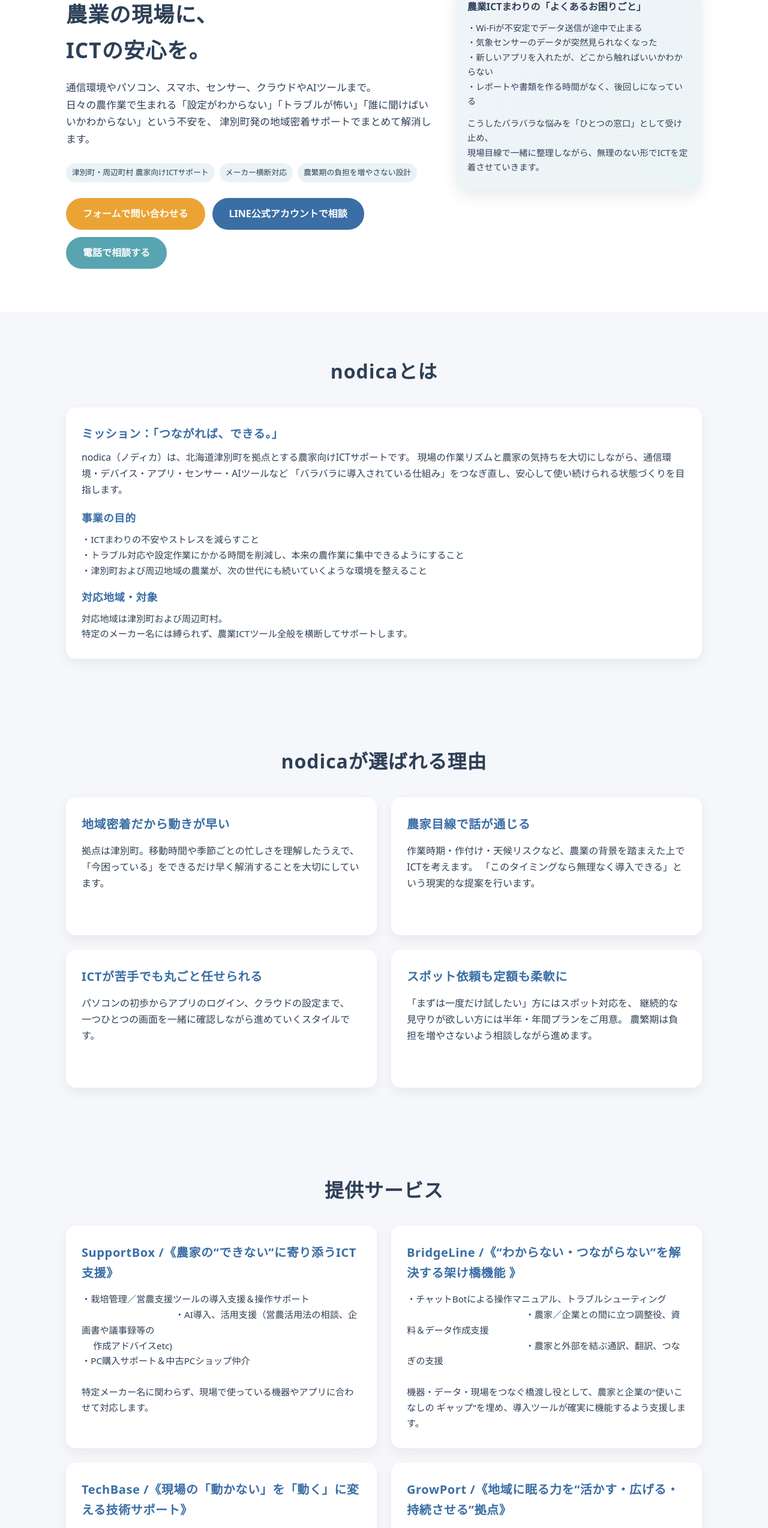
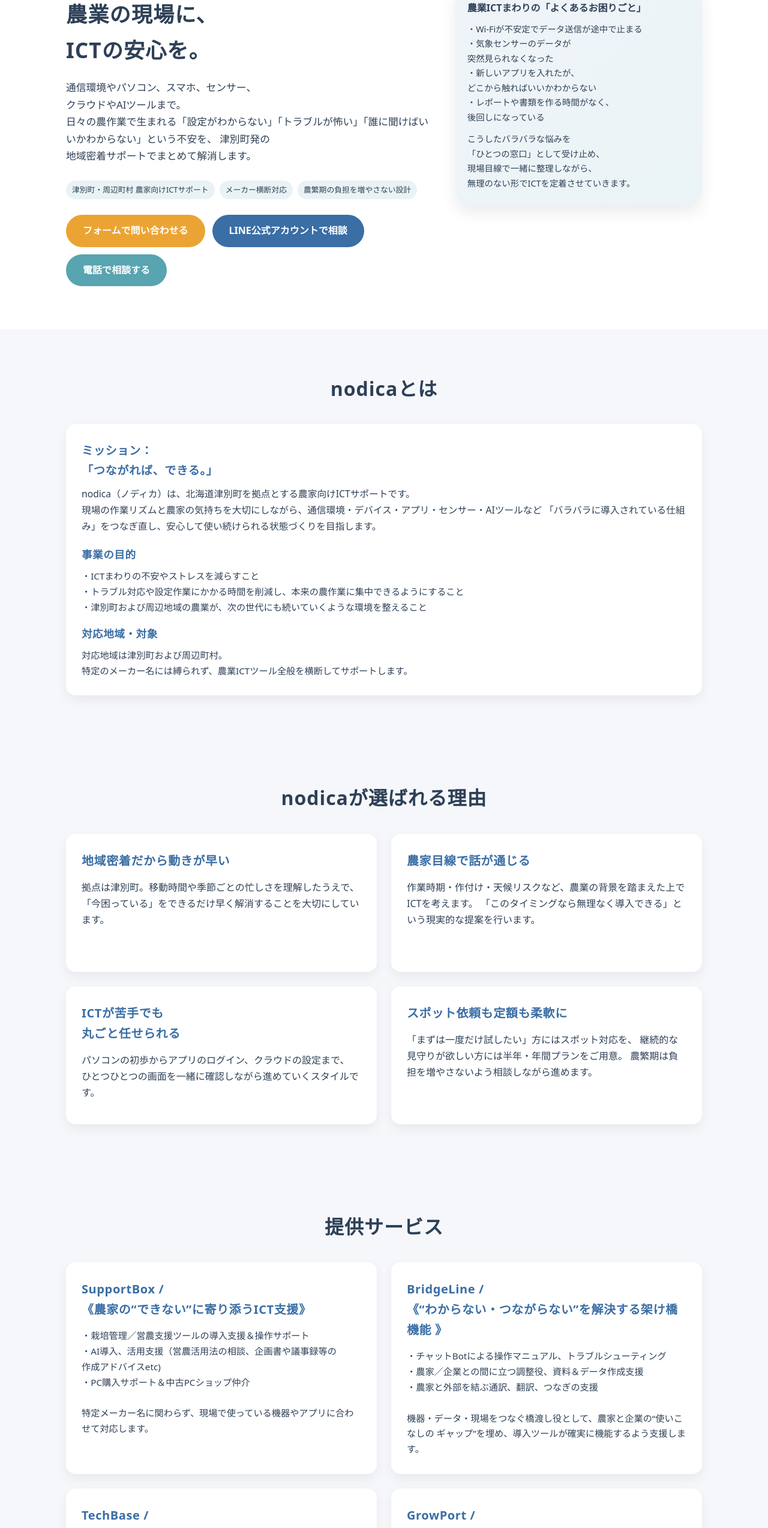
Before and after one commit to nodica-official/nodica-LP, a plain HTML site: page index.html in a window 1280 px wide. Shown: the part 231-2778 px from the top of the page at 60% size. Drawn offline with Linux system fonts and the light colour scheme; a web font is replaced by a local one.

Commit message:
Update index.html

```diff
--- a/index.html
+++ b/index.html
@@ -428,9 +428,11 @@
                 </h1>
 
                 <p class="hero-lead">
-                    通信環境やパソコン、スマホ、センサー、クラウドやAIツールまで。<br>
+                    通信環境やパソコン、スマホ、センサー、<br>
+                    クラウドやAIツールまで。<br>
                     日々の農作業で生まれる「設定がわからない」「トラブルが怖い」「誰に聞けばいいかわからない」という不安を、
-                    津別町発の地域密着サポートでまとめて解消します。
+                    津別町発の<br>
+                    地域密着サポートでまとめて解消します。
                 </p>
 
                 <div class="hero-tags">
@@ -460,13 +462,18 @@
                 <div class="hero-panel-title">農業ICTまわりの「よくあるお困りごと」</div>
                 <div class="hero-panel-list">
                     ・Wi-Fiが不安定でデータ送信が途中で止まる<br>
-                    ・気象センサーのデータが突然見られなくなった<br>
-                    ・新しいアプリを入れたが、どこから触ればいいかわからない<br>
-                    ・レポートや書類を作る時間がなく、後回しになっている
+                    ・気象センサーのデータが<br>
+                      突然見られなくなった<br>
+                    ・新しいアプリを入れたが、<br>
+                      どこから触ればいいかわからない<br>
+                    ・レポートや書類を作る時間がなく、<br>
+                      後回しになっている
                 </div>
                 <div style="margin-top:12px; font-size:0.9rem;">
-                    こうしたバラバラな悩みを「ひとつの窓口」として受け止め、<br>
-                    現場目線で一緒に整理しながら、無理のない形でICTを定着させていきます。
+                    こうしたバラバラな悩みを<br>
+                    「ひとつの窓口」として受け止め、<br>
+                    現場目線で一緒に整理しながら、<br>
+                    無理のない形でICTを定着させていきます。
                 </div>
             </div>
 
@@ -482,10 +489,11 @@
 
             <div class="card" style="min-height:auto;">
                 <h3 style="font-size:1.2rem; margin-bottom:10px;">
-                    ミッション：「つながれば、できる。」
+                    ミッション：<br>
+                    「つながれば、できる。」
                 </h3>
                 <p style="margin-bottom:20px; font-size:0.98rem;">
-                    nodica（ノディカ）は、北海道津別町を拠点とする農家向けICTサポートです。
+                    nodica（ノディカ）は、北海道津別町を拠点とする農家向けICTサポートです。<br>
                     現場の作業リズムと農家の気持ちを大切にしながら、通信環境・デバイス・アプリ・センサー・AIツールなど
                     「バラバラに導入されている仕組み」をつなぎ直し、安心して使い続けられる状態づくりを目指します。
                 </p>
@@ -536,10 +544,11 @@
                 </div>
 
                 <div class="card">
-                    <h3>ICTが苦手でも丸ごと任せられる</h3>
+                    <h3>ICTが苦手でも<br>
+                        丸ごと任せられる</h3>
                     <p>
                         パソコンの初歩からアプリのログイン、クラウドの設定まで、
-                        一つひとつの画面を一緒に確認しながら進めていくスタイルです。
+                        ひとつひとつの画面を一緒に確認しながら進めていくスタイルです。
                     </p>
                 </div>
 
@@ -566,29 +575,32 @@
             <div class="card-grid">
 
                 <div class="card">
-                    <h3>SupportBox /《農家の“できない”に寄り添うICT支援》</h3>
+                    <h3>SupportBox /<br>
+                        《農家の“できない”に寄り添うICT支援》</h3>
                     <p style="font-size:0.95rem;">
                         ・栽培管理／営農支援ツールの導入支援＆操作サポート<br>
-　　　　　　　　　　      ・AI導入、活用支援（営農活用法の相談、企画書や議事録等の<br>
-　                                                         作成アドバイスetc)<br>
+                        ・AI導入、活用支援（営農活用法の相談、企画書や議事録等の<br>
+                                                           作成アドバイスetc)<br>
                         ・PC購入サポート＆中古PCショップ仲介<br><br>
                         特定メーカー名に関わらず、現場で使っている機器やアプリに合わせて対応します。
                     </p>
                 </div>
 
                 <div class="card">
-                    <h3>BridgeLine /《“わからない・つながらない”を解決する架け橋機能 》</h3>
+                    <h3>BridgeLine /<br>
+                        《“わからない・つながらない”を解決する架け橋機能 》</h3>
                     <p style="font-size:0.95rem;">
                         ・チャットBotによる操作マニュアル、トラブルシューティング<br>
-　　　　　　　　　　　　　・農家／企業との間に立つ調整役、資料＆データ作成支援<br>
-　　　　　　　　　　　　　・農家と外部を結ぶ通訳、翻訳、つなぎの支援<br><br>
+                        ・農家／企業との間に立つ調整役、資料＆データ作成支援<br>
+                        ・農家と外部を結ぶ通訳、翻訳、つなぎの支援<br><br>
                         機器・データ・現場をつなぐ橋渡し役として、農家と企業の“使いこなしの
                         ギャップ”を埋め、導入ツールが確実に機能するよう支援します。
                     </p>
                 </div>
 
                 <div class="card">
-                    <h3>TechBase /《現場の「動かない」を「動く」に変える技術サポート》</h3>
+                    <h3>TechBase /<br>
+                        《現場の「動かない」を「動く」に変える技術サポート》</h3>
                     <p style="font-size:0.95rem;">
                         ・気象センサー等スマート農業機器、ICT機器の設置相談、点検保守<br>
                         ・倉庫やハウスのWi-Fi等通信ネットワークの環境整備サポート<br>
@@ -599,9 +611,10 @@
                 </div>
 
                 <div class="card">
-                    <h3>GrowPort /《地域に眠る力を“活かす・広げる・持続させる”拠点》</h3>
+                    <h3>GrowPort /<br>
+                        《地域に眠る力を“活かす・広げる・持続させる”拠点》</h3>
                     <p style="font-size:0.95rem;">
-                        ・企業との連携・実証支援など、地域と外部をつなぐ拠点的役割
+                        ・企業との連携・実証支援など、地域と外部をつなぐ拠点的役割<br>
 　　　　　　              （保守代行・業務委託など）<br><br>
                         地域や企業との連携をスムーズにし、新しい取り組みが現場の負担なく
                         継続できる仕組みづくりを支援します。
@@ -620,7 +633,8 @@
             <h2 class="sec-title">料金プラン</h2>
 
             <h3 style="font-size:1.3rem; text-align:center; margin-bottom:16px; color:var(--color-main);">
-                スポット（単発）税込 2,750円 /30分
+                スポット（単発）<br>
+                税込 2,750円 /30分
             </h3>
 
             <div class="price-grid" style="margin-bottom:32px;">
@@ -666,12 +680,12 @@
             <div class="card-grid" style="margin-bottom:32px;">
 
                 <div class="price-card" style="min-height:240px;">
-                    <div class="price-title">農家向け半年プラン</div>
+                    <div class="price-title">半年プラン</div>
                     <div class="price-value">税込 30,250円（6時間分）</div>
                     <p style="font-size:0.95rem;">
                         繁忙期・閑散期のバランスを踏まえながら、<br>
                         年に数回は必ず発生する「設定」「トラブル」「確認」を
-                        あらかじめ見込んでおきたい方向けのプランです。
+                        あらかじめ見込んでおきたい方向け。
                     </p>
                 </div>
 
@@ -693,7 +707,7 @@
                 <p style="font-size:0.95rem;">
                     ・AI活用セミナー（農家グループ・団体向け）<br>
                     ・カスタムGPT作成サポート<br>
-                    ・PC初期設定・入れ替え支援（別途お見積り）<br>
+                    ・議事録・会議要約AIツール導入支援<br>
                     目的や人数に合わせて内容を調整いたします。お気軽にご相談ください。
                 </p>
             </div>
@@ -765,7 +779,8 @@
             <div class="card-grid">
 
                 <div class="card">
-                    <h3>Wi-Fiが不安定で作業が止まった</h3>
+                    <h3>Wi-Fiが不安定で<br>
+                        作業が止まった</h3>
                     <p style="font-size:0.95rem;">
                         ルーター位置や配線、設定を見直し、複数の機器から安定して通信できるように調整。
                         途中で通信が切れてやり直しになる手間が減り、作業効率が向上しました。
@@ -773,7 +788,7 @@
                 </div>
 
                 <div class="card">
-                    <h3>気象データが見られない</h3>
+                    <h3>温度データが見られない</h3>
                     <p style="font-size:0.95rem;">
                         センサー本体・通信・閲覧画面を順に確認し、原因を切り分け。
                         当日中にデータ表示を復旧し、その後同じトラブルが起きたときの確認方法もお伝えしました。
@@ -870,7 +885,8 @@
             <h2 class="sec-title">お問い合わせ</h2>
 
             <p class="contact-text">
-                まずは「こんなことも相談していいのかな？」というレベルからで構いません。<br>
+                まずは「こんなことも相談していいのかな？」<br>
+                というレベルからで構いません。<br>
                 農閑期：平日 8:30〜19:00 ／ 農繁期：内容に応じてご相談のうえ調整します。
             </p>
 
```
